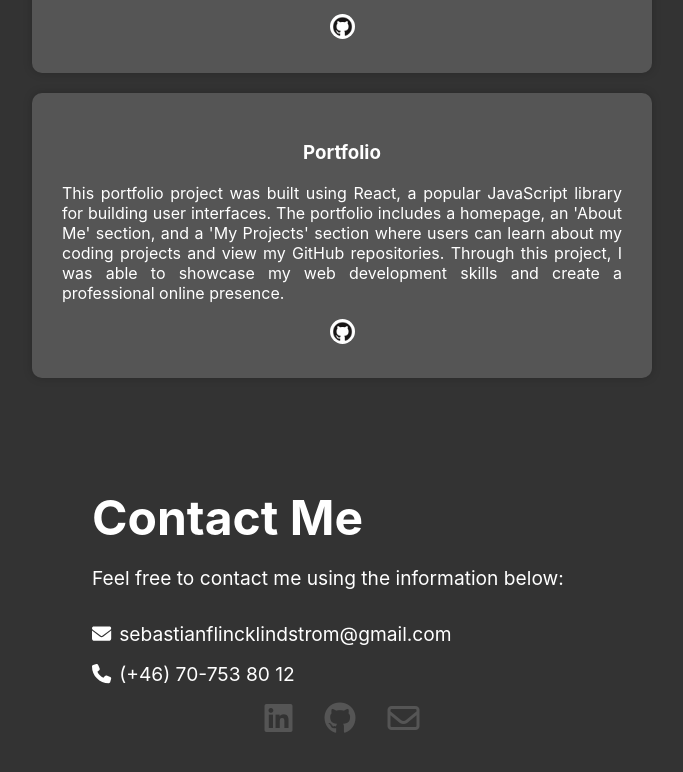
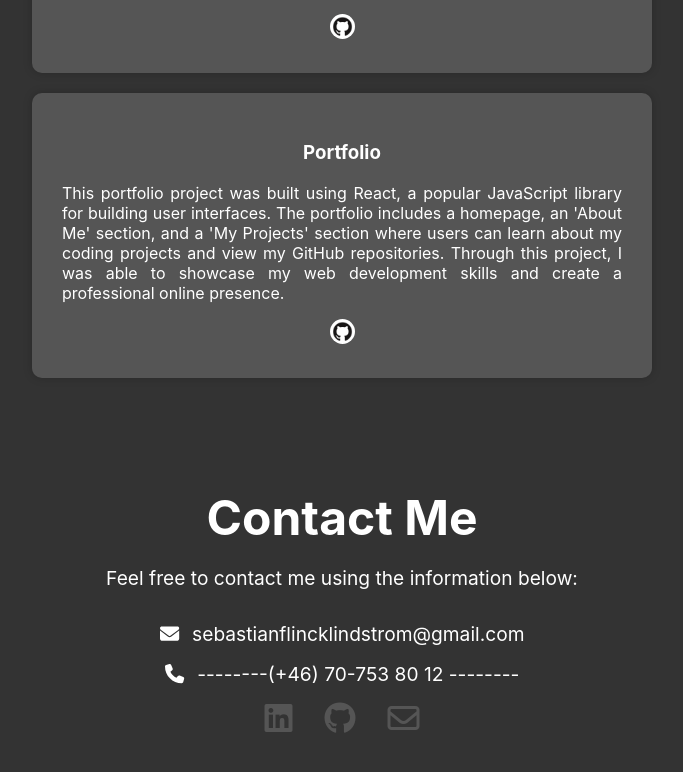
Before and after one commit to Bepso/portfolio, a React (Create React App) app in the folder portfolio/: page / in a window 1280 px wide. Shown: the part 1914-2686 px from the top of the page, without its empty margins (298-981 px from the left). Built offline with nearby package versions, Linux system fonts and the light colour scheme; a small style sheet from the web is missing.

Commit message:
Add contact

```diff
--- a/portfolio/src/components/Contact/Contact.css
+++ b/portfolio/src/components/Contact/Contact.css
@@ -9,7 +9,7 @@
   .App-contact {
     max-width: 500px;
     margin: 0 auto;
-    text-align: left;
+    text-align: center;
   }
 
   .App-contact h2 {
@@ -31,7 +31,6 @@
   .App-contact li {
     font-size: 1.2rem;
     margin-bottom: 1rem;
-    display: flex;
     align-items: center;
   }
 
--- a/portfolio/src/components/Contact/Contact.js
+++ b/portfolio/src/components/Contact/Contact.js
@@ -13,7 +13,7 @@ function Contact() {
         <p>Feel free to contact me using the information below:</p>
         <ul>
           <li><FontAwesomeIcon icon={faEnvelope} /> sebastianflincklindstrom@gmail.com</li>
-          <li><FontAwesomeIcon icon={faPhone} /> (+46) 70-753 80 12</li>
+          <li><FontAwesomeIcon icon={faPhone} /> --------(+46) 70-753 80 12 --------</li>
         </ul>
         <div className='App-contact-icons'>
         <a href="https://www.linkedin.com/in/sebastian-flinck-lindstr%C3%B6m-a28b80198">
```
